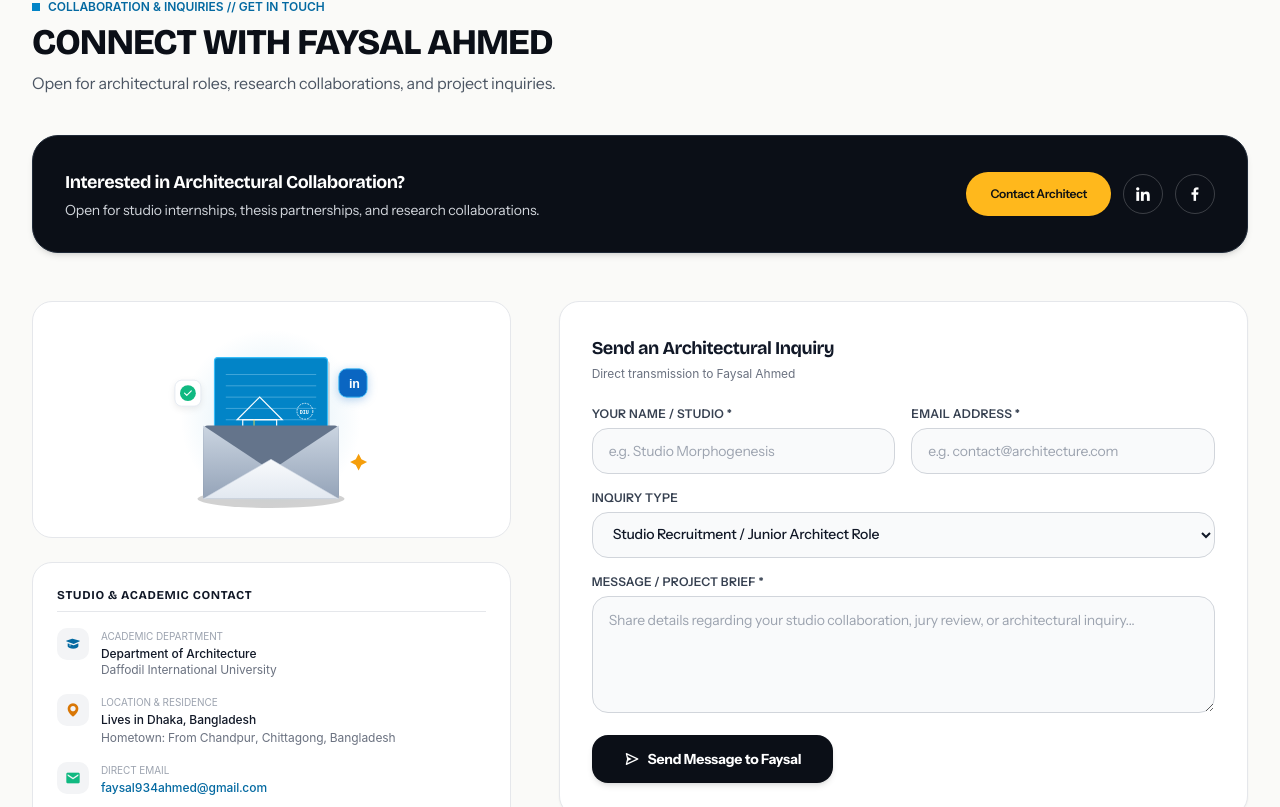
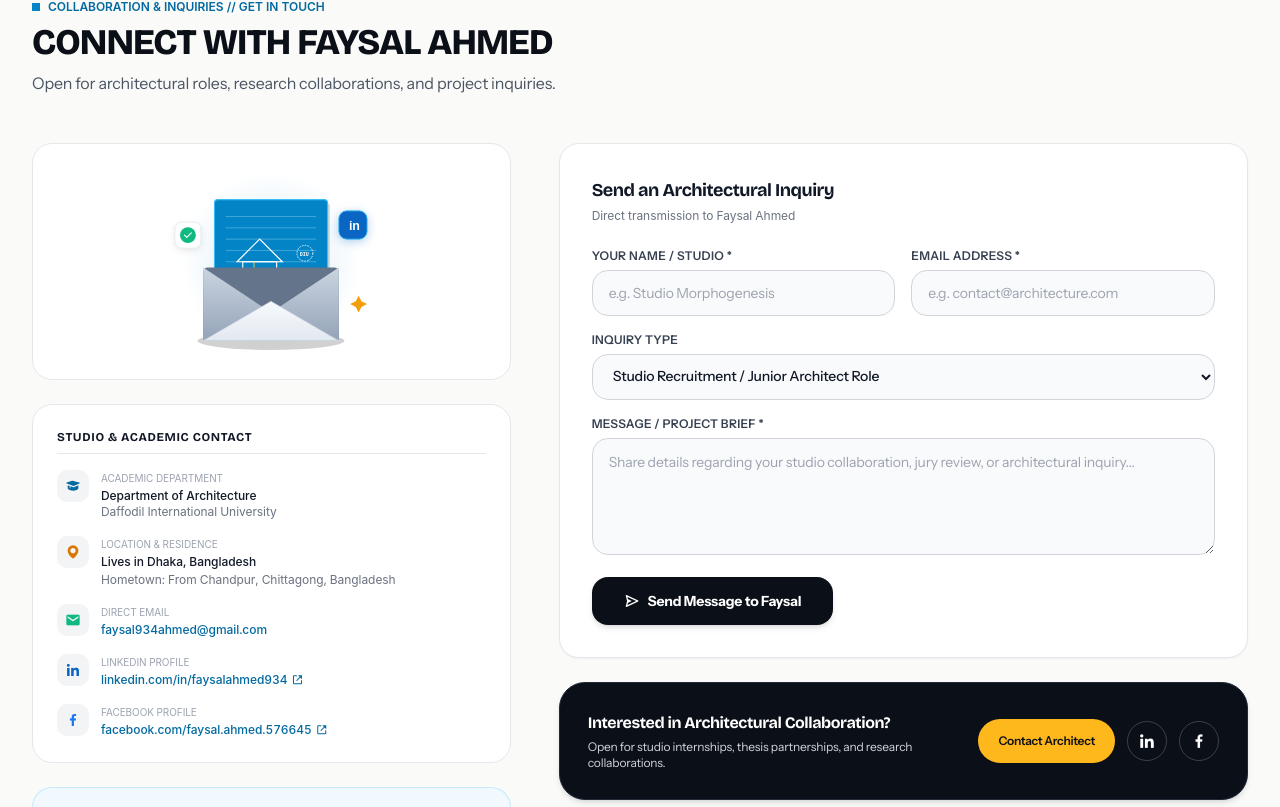
Before and after one commit to armanhossen-dev/Portfolio_for_faysal_vai, a React (Vite) app: page / in a window 1280 px wide. Shown: the part 8953-9760 px from the top of the page. Built offline with nearby package versions, Linux system fonts and the light colour scheme.

Commit message:
style: position architectural collaboration banner directly under inquiry form in contact section

```diff
--- a/src/components/ContactSection.jsx
+++ b/src/components/ContactSection.jsx
@@ -21,7 +21,7 @@ export default function ContactSection({ onOpenSheetReview }) {
       <div className="max-w-7xl mx-auto px-4 sm:px-6 lg:px-8">
 
         {/* Section Header */}
-        <div className="max-w-3xl mb-10">
+        <div className="max-w-3xl mb-12">
           <div className="flex items-center gap-2 font-mono text-xs text-blueprint-600 dark:text-[#ffb81c] font-semibold mb-2">
             <span className="w-2 h-2 bg-blueprint-500 dark:bg-[#ffb81c] rounded-xs"></span>
             COLLABORATION &amp; INQUIRIES // GET IN TOUCH
@@ -32,54 +32,6 @@ export default function ContactSection({ onOpenSheetReview }) {
           <p className="text-sm sm:text-base text-studio-600 dark:text-[#9aa1a8] mt-2">
             Open for architectural roles, research collaborations, and project inquiries.
           </p>
-        </div>
-
-        {/* Architectural Collaboration Banner */}
-        <div className="mb-12 p-6 sm:p-8 rounded-2xl bg-studio-950 dark:bg-[#181b1e] border border-studio-800 dark:border-white/10 flex flex-col sm:flex-row sm:items-center justify-between gap-6 shadow-md">
-          <div>
-            <h3 className="font-display font-bold text-base sm:text-lg text-white">
-              Interested in Architectural Collaboration?
-            </h3>
-            <p className="text-xs sm:text-sm text-studio-300 dark:text-[#8e959d] mt-1 font-sans">
-              Open for studio internships, thesis partnerships, and research collaborations.
-            </p>
-          </div>
-
-          <div className="flex items-center gap-3 shrink-0">
-            <button
-              type="button"
-              onClick={() => {
-                const el = document.getElementById('contact-name');
-                if (el) {
-                  el.focus();
-                  el.scrollIntoView({ behavior: 'smooth', block: 'center' });
-                }
-              }}
-              className="inline-flex items-center justify-center h-11 px-6 rounded-full bg-[#ffb81c] text-[#101214] font-semibold text-xs tracking-tight transition-transform hover:-translate-y-0.5 cursor-pointer shadow-sm whitespace-nowrap"
-            >
-              Contact Architect
-            </button>
-            <a
-              href={studentProfile.linkedin}
-              target="_blank"
-              rel="noreferrer"
-              className="w-10 h-10 rounded-full border border-white/20 hover:border-[#ffb81c] text-white hover:text-[#ffb81c] flex items-center justify-center transition-colors shrink-0"
-              aria-label="LinkedIn"
-              title="LinkedIn"
-            >
-              <i className="bx bxl-linkedin text-lg"></i>
-            </a>
-            <a
-              href={studentProfile.facebook}
-              target="_blank"
-              rel="noreferrer"
-              className="w-10 h-10 rounded-full border border-white/20 hover:border-[#ffb81c] text-white hover:text-[#ffb81c] flex items-center justify-center transition-colors shrink-0"
-              aria-label="Facebook"
-              title="Facebook"
-            >
-              <i className="bx bxl-facebook text-lg"></i>
-            </a>
-          </div>
         </div>
 
         <div className="grid grid-cols-1 lg:grid-cols-12 gap-12">
@@ -200,7 +152,7 @@ export default function ContactSection({ onOpenSheetReview }) {
           </div>
 
           {/* Right Column: Interactive Inquiry Form */}
-          <div className="lg:col-span-7">
+          <div className="lg:col-span-7 space-y-6">
             <div className="bg-white dark:bg-[#181b1e] p-6 sm:p-8 rounded-xl border border-studio-200 dark:border-white/10 shadow-sm">
               <h3 className="font-display font-bold text-lg text-studio-900 dark:text-white mb-1">
                 Send an Architectural Inquiry
@@ -306,6 +258,54 @@ export default function ContactSection({ onOpenSheetReview }) {
               )}
 
             </div>
+
+            {/* Architectural Collaboration Banner Under Form */}
+            <div className="p-6 sm:p-7 rounded-2xl bg-studio-950 dark:bg-[#181b1e] border border-studio-800 dark:border-white/10 flex flex-col sm:flex-row sm:items-center justify-between gap-4 shadow-md">
+              <div>
+                <h4 className="font-display font-bold text-base text-white">
+                  Interested in Architectural Collaboration?
+                </h4>
+                <p className="text-xs text-studio-300 dark:text-[#8e959d] mt-1 font-sans">
+                  Open for studio internships, thesis partnerships, and research collaborations.
+                </p>
+              </div>
+
+              <div className="flex items-center gap-3 shrink-0">
+                <button
+                  type="button"
+                  onClick={() => {
+                    const el = document.getElementById('contact-name');
+                    if (el) {
+                      el.focus();
+                      el.scrollIntoView({ behavior: 'smooth', block: 'center' });
+                    }
+                  }}
+                  className="inline-flex items-center justify-center h-11 px-5 rounded-full bg-[#ffb81c] text-[#101214] font-semibold text-xs tracking-tight transition-transform hover:-translate-y-0.5 cursor-pointer shadow-sm whitespace-nowrap"
+                >
+                  Contact Architect
+                </button>
+                <a
+                  href={studentProfile.linkedin}
+                  target="_blank"
+                  rel="noreferrer"
+                  className="w-10 h-10 rounded-full border border-white/20 hover:border-[#ffb81c] text-white hover:text-[#ffb81c] flex items-center justify-center transition-colors shrink-0"
+                  aria-label="LinkedIn"
+                  title="LinkedIn"
+                >
+                  <i className="bx bxl-linkedin text-lg"></i>
+                </a>
+                <a
+                  href={studentProfile.facebook}
+                  target="_blank"
+                  rel="noreferrer"
+                  className="w-10 h-10 rounded-full border border-white/20 hover:border-[#ffb81c] text-white hover:text-[#ffb81c] flex items-center justify-center transition-colors shrink-0"
+                  aria-label="Facebook"
+                  title="Facebook"
+                >
+                  <i className="bx bxl-facebook text-lg"></i>
+                </a>
+              </div>
+            </div>
           </div>
 
         </div>
```
Also changed, not shown: 5 other files (tests, documents, lock files or other folders).
